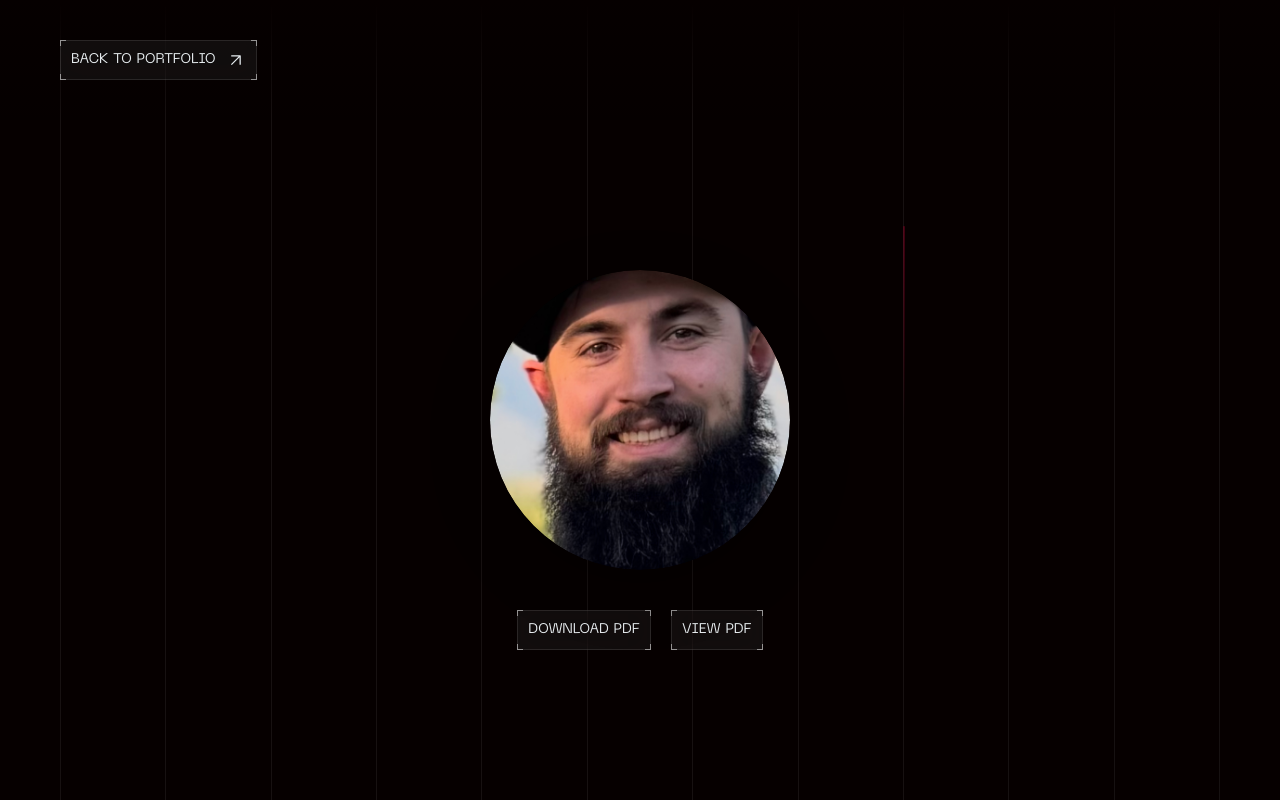
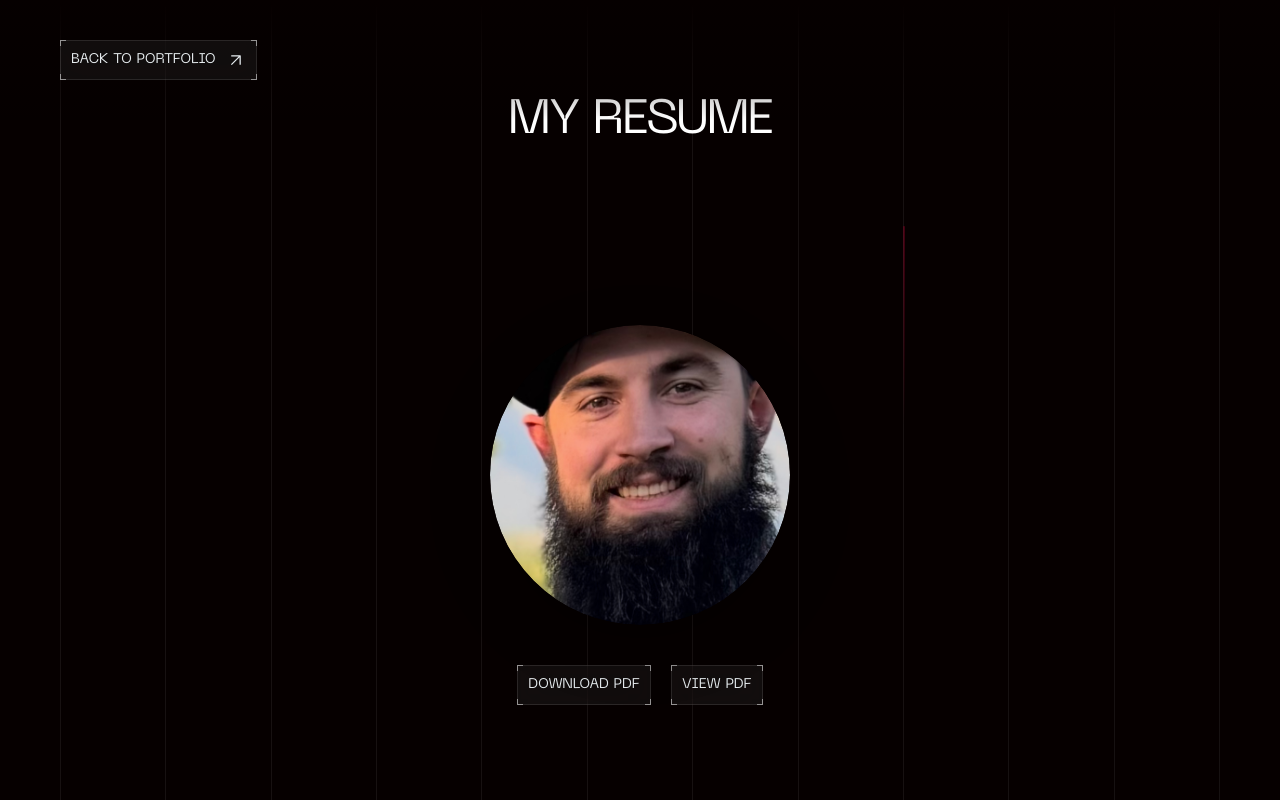
Before and after one commit to gibcou/Main-Eportfoilo, a React (Vite) app: page /resume in a window 1280 px wide. Built offline with nearby package versions, Linux system fonts and the light colour scheme.

Commit message:
Fix ScrambleText component: prevent text from disappearing after animation

```diff
--- a/src/components/ResumePage/index.jsx
+++ b/src/components/ResumePage/index.jsx
@@ -71,6 +71,19 @@ export default function ResumePage() {
         </Link>
       </motion.div>
 
+      {/* Resume title */}
+      <motion.div
+        initial="hidden"
+        animate="visible"
+        variants={blurVariants}
+        transition={{ duration: 1, delay: 0.5 }}
+        className="resume-page--title"
+      >
+        <h1>
+          <ScrambleText delay={0.5}>MY RESUME</ScrambleText>
+        </h1>
+      </motion.div>
+
       {/* Resume content */}
       <motion.div
         initial="hidden"
--- a/src/components/ResumePage/style.css
+++ b/src/components/ResumePage/style.css
@@ -31,6 +31,22 @@
   line-height: 100%;
   letter-spacing: -1.28px;
   text-transform: uppercase;
+}
+
+.resume-page--title {
+  text-align: center;
+  margin-bottom: 20px;
+}
+
+.resume-page--title h1 {
+  color: #fff;
+  font-size: 48px;
+  font-style: normal;
+  font-weight: 400;
+  line-height: 100%;
+  letter-spacing: -1.92px;
+  text-transform: uppercase;
+  margin: 0;
 }
 
 .back-button {
@@ -118,6 +134,10 @@
     font-size: 24px;
   }
 
+  .resume-page--title h1 {
+    font-size: 36px;
+  }
+
   .resume-page--content {
     margin-top: 140px;
   }
@@ -148,6 +168,10 @@
     font-size: 20px;
   }
 
+  .resume-page--title h1 {
+    font-size: 28px;
+  }
+
   .resume-page--content {
     margin-top: 120px;
   }
--- a/src/components/ScrambleText/index.jsx
+++ b/src/components/ScrambleText/index.jsx
@@ -16,6 +16,13 @@ const ScrambleText = ({ children, delay, shuffle = false }) => {
 
   const handleComplete = () => {
     stopScramble()
+    // Hide the overlay after animation completes
+    setTimeout(() => {
+      const overlayElement = document.querySelector('.scrambleText--overlay')
+      if (overlayElement) {
+        overlayElement.style.opacity = '0'
+      }
+    }, 100)
   }
 
   const scramble = () => {
--- a/src/components/ScrambleText/style.css
+++ b/src/components/ScrambleText/style.css
@@ -15,7 +15,7 @@
 }
 
 .scrambleText > span:not(.scrambleText--overlay) {
-  opacity: 0;
+  opacity: 1;
   display: inline-flex;
 }
 .scrambleText .scrambleText--overlay {
```
